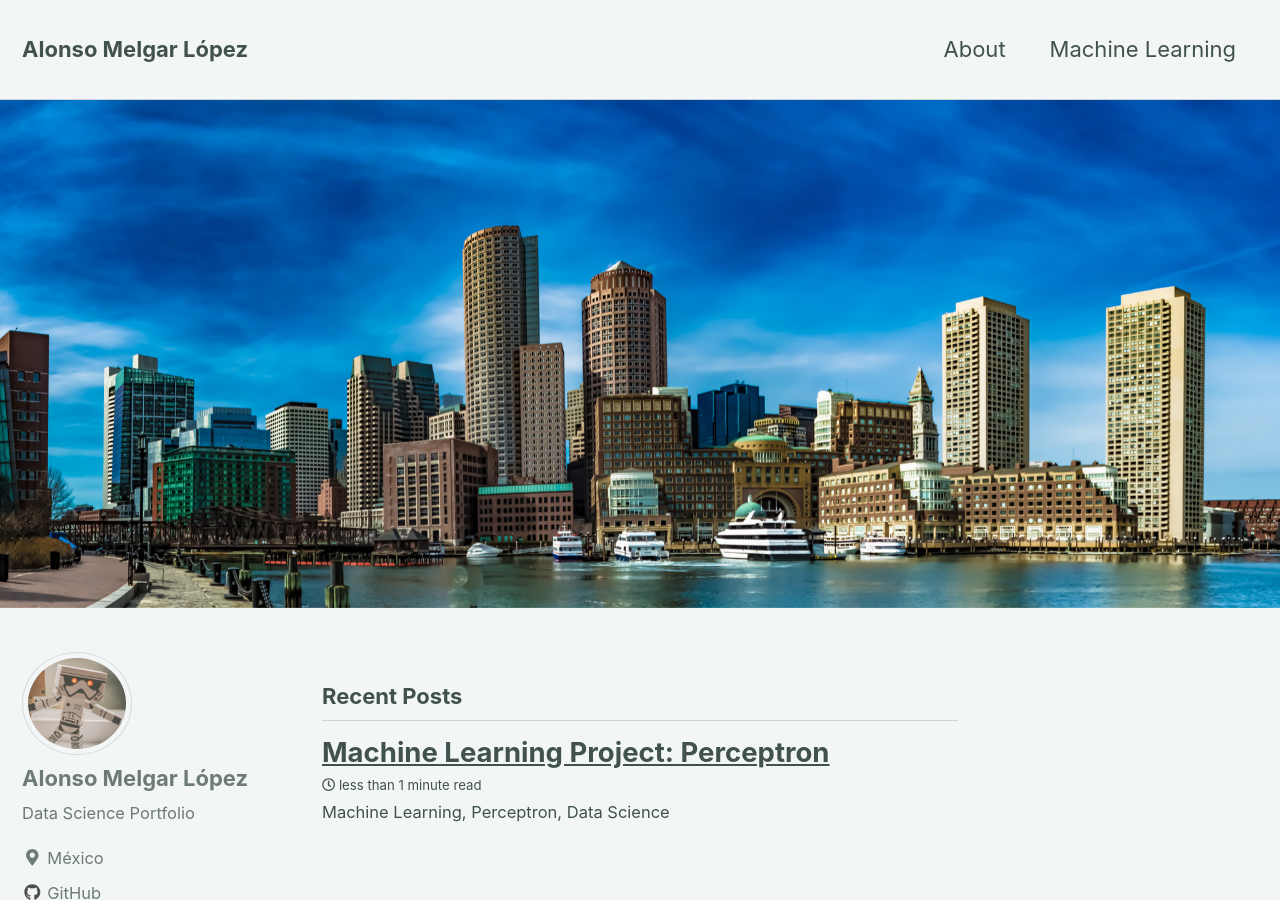
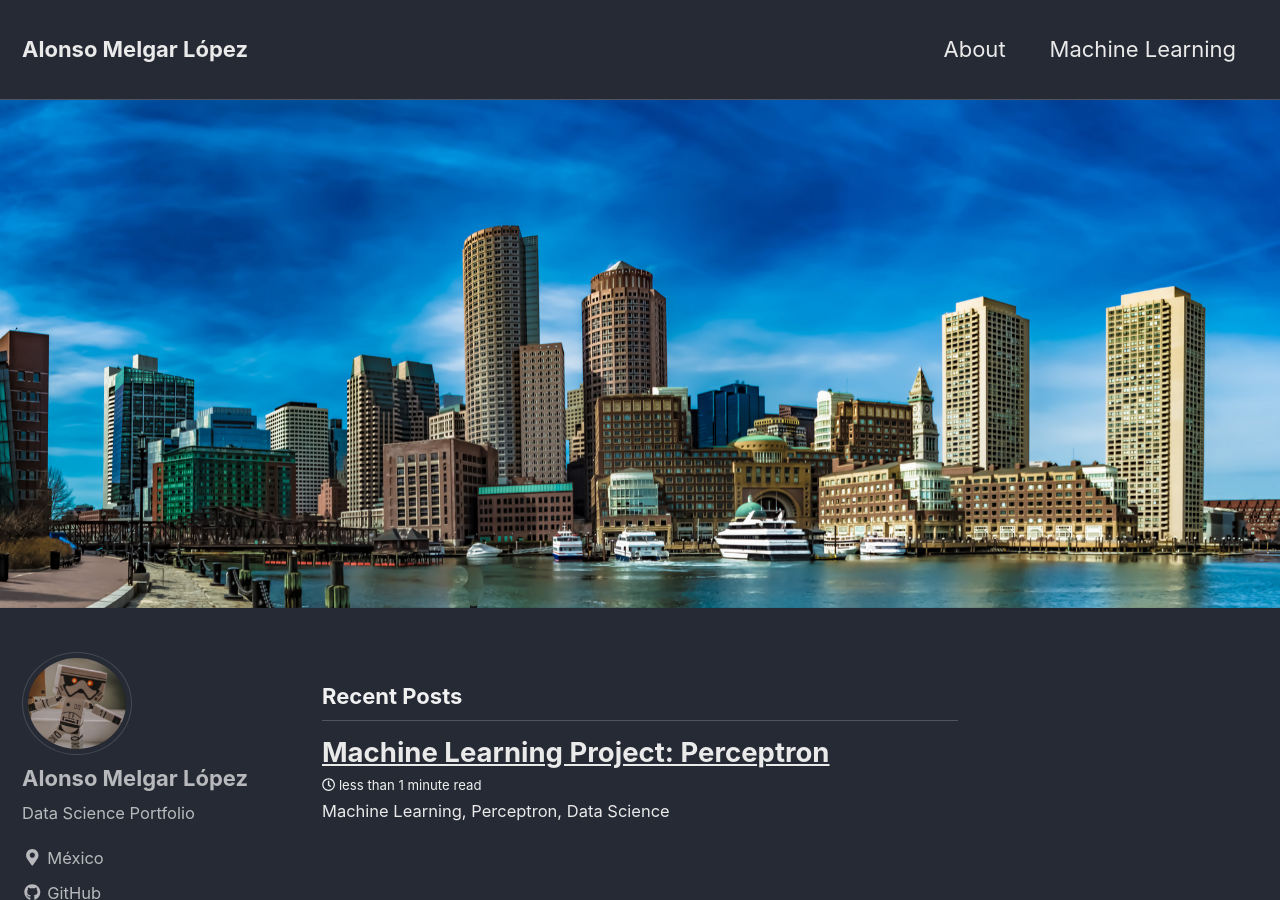
Before and after one commit to alonmar/alonmar.github.io, a Jekyll site: the page built from index.html, in a window 1280 px wide and 900 px high. Built offline with Jekyll 4.4.1, drawn with Linux system fonts in a browser that asks for light colours; nearby versions of some CDN libraries; the list of posts is cut into pages by our own code.

Commit message:
change theme

```diff
--- a/_config.yml
+++ b/_config.yml
@@ -5,7 +5,7 @@
 # For technical reasons, this file is *NOT* reloaded automatically when you use
 # `jekyll serve`. If you change this file, please restart the server process.
 
-minimal_mistakes_skin    : "mint" # "air", "aqua", "contrast", "dark", "dirt", "neon", "mint", "plum", "sunrise"
+minimal_mistakes_skin    : "dark" # "air", "aqua", "contrast", "dark", "dirt", "neon", "mint", "plum", "sunrise"
 
 # Site Settings
 locale                   : "en-US"
@@ -250,7 +250,7 @@
       layout: single
       author_profile: true
       read_time: true
-      comments: # true
+      comments:  true
       share: true
       related: true
 
```
